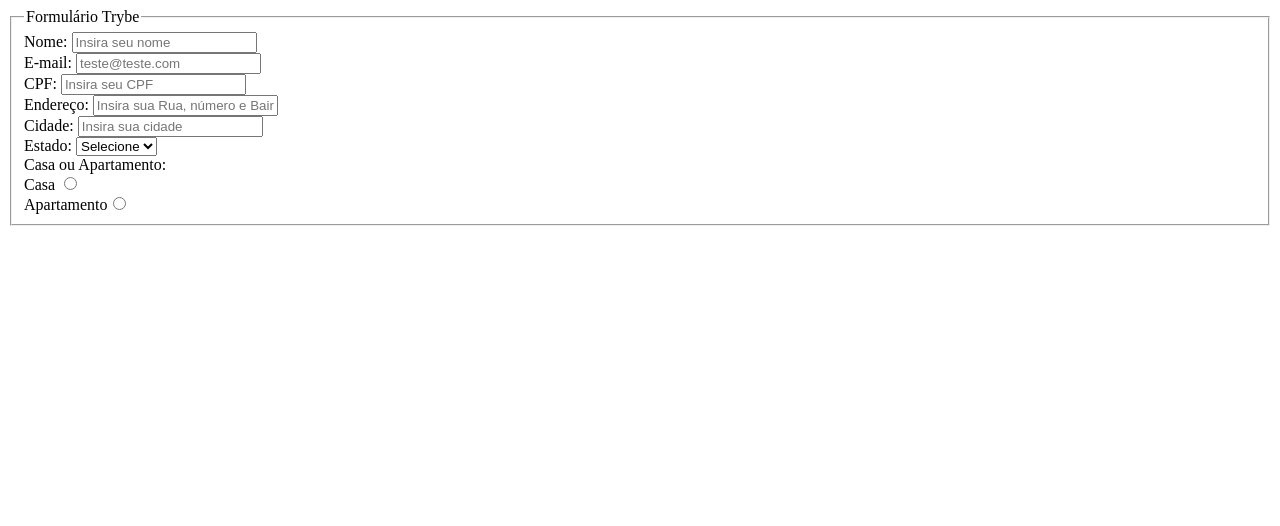
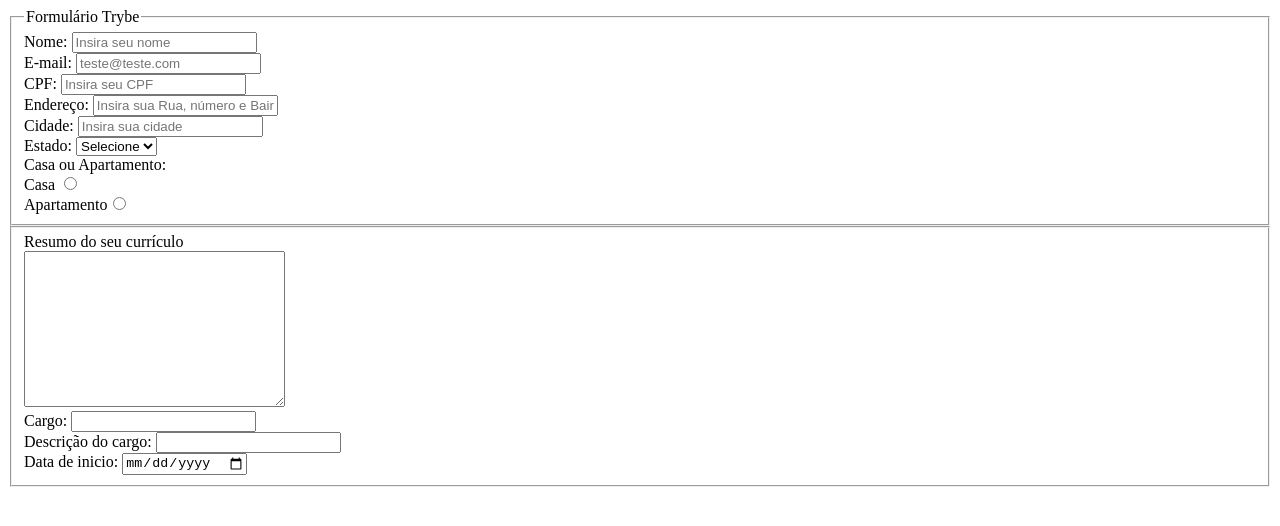
Before and after one commit to Strongreen/trybe-exercises, a plain HTML site: page bloco6/dia_1/form.html in a window 1280 px wide. Drawn offline with Linux system fonts and the light colour scheme.

Commit message:
implementaçao do segundo fieldset

```diff
--- a/bloco6/dia_1/form.html
+++ b/bloco6/dia_1/form.html
@@ -1,11 +1,13 @@
 <!DOCTYPE html>
 <html lang="pt-BR">
+
 <head>
     <meta charset="UTF-8">
     <meta name="viewport" content="width=device-width, initial-scale=1.0">
     <title>Document</title>
     <link rel="stylesheet" href="styles.css">
 </head>
+
 <body>
     <form action="">
         <fieldset>
@@ -20,11 +22,11 @@
             </div>
             <div>
                 <label>CPF: </label>
-                <input name="CPF" type="text" max="11" required="required" placeholder="Insira seu CPF" >
+                <input name="CPF" type="text" max="11" required="required" placeholder="Insira seu CPF">
             </div>
             <div>
                 <label>Endereço: </label>
-                <input name="endereco" type="text" max="200" required="required" placeholder="Insira sua Rua, número e Bairro" >
+                <input name="endereco" type="text" max="200" required="required" placeholder="Insira sua Rua, número e Bairro">
             </div>
             <div>
                 <label>Cidade: </label>
@@ -32,17 +34,39 @@
             </div>
             <div>
                 <label>Estado: </label>
-                <select name="estado" id="estado" >
+                <select name="estado" id="estado">
                     <option  selected="selected" value="1">Selecione</option>
                 </select>
             </div>
             <div>
                 <label>Casa ou Apartamento:  </label> <br>
-               <label for="casa"> Casa <input id="casa" name="casa-apartamento" value="casa" type="radio" required="required" ></label><br>
-               <label for="apartamento">Apartamento<input id="apartamento" name="casa-apartamento" value="apartamento" type="radio" required="required" ></label>
+                <label for="casa"> Casa <input id="casa" name="casa-apartamento" value="casa" type="radio" required="required" ></label><br>
+                <label for="apartamento">Apartamento<input id="apartamento" name="casa-apartamento" value="apartamento" type="radio" required="required" ></label>
             </div>
+        </fieldset>
+
+        <fieldset>
+            <div>
+                <label for="resumo">Resumo do seu currículo</label> <br>
+                <textarea name="resumo" id="resumo" cols="30" rows="10"></textarea>
+            </div>
+
+            <div>
+                <label for="">Cargo: </label>
+                <input type="text" max="40" required="required">
+            </div>
+            <div>
+                <label for="">Descrição do cargo: </label>
+                <input type="text" max="500" required="required">
+            </div>
+            <div>
+                <label for="">Data de inicio: </label>
+                <input type="date" required="required">
+            </div>
+
         </fieldset>
     </form>
     <script src="script.js"></script>
 </body>
+
 </html>
```
